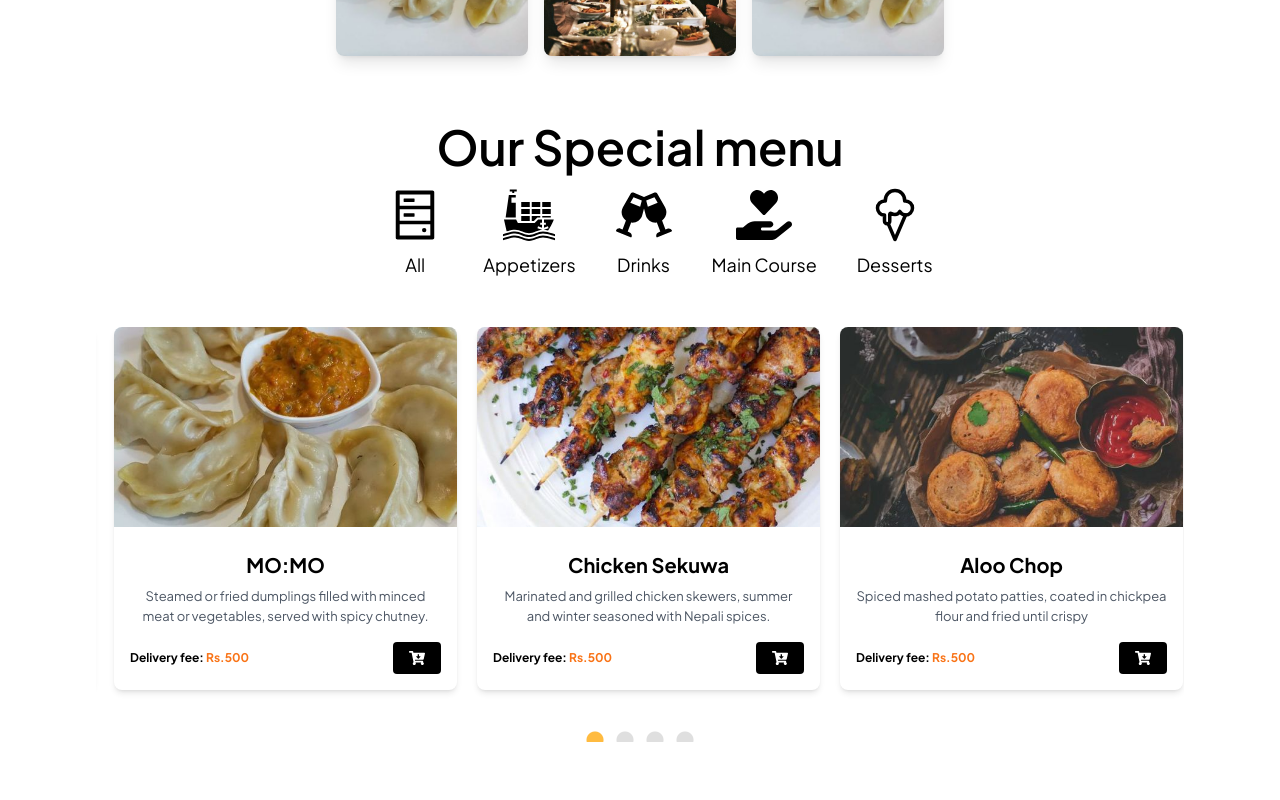
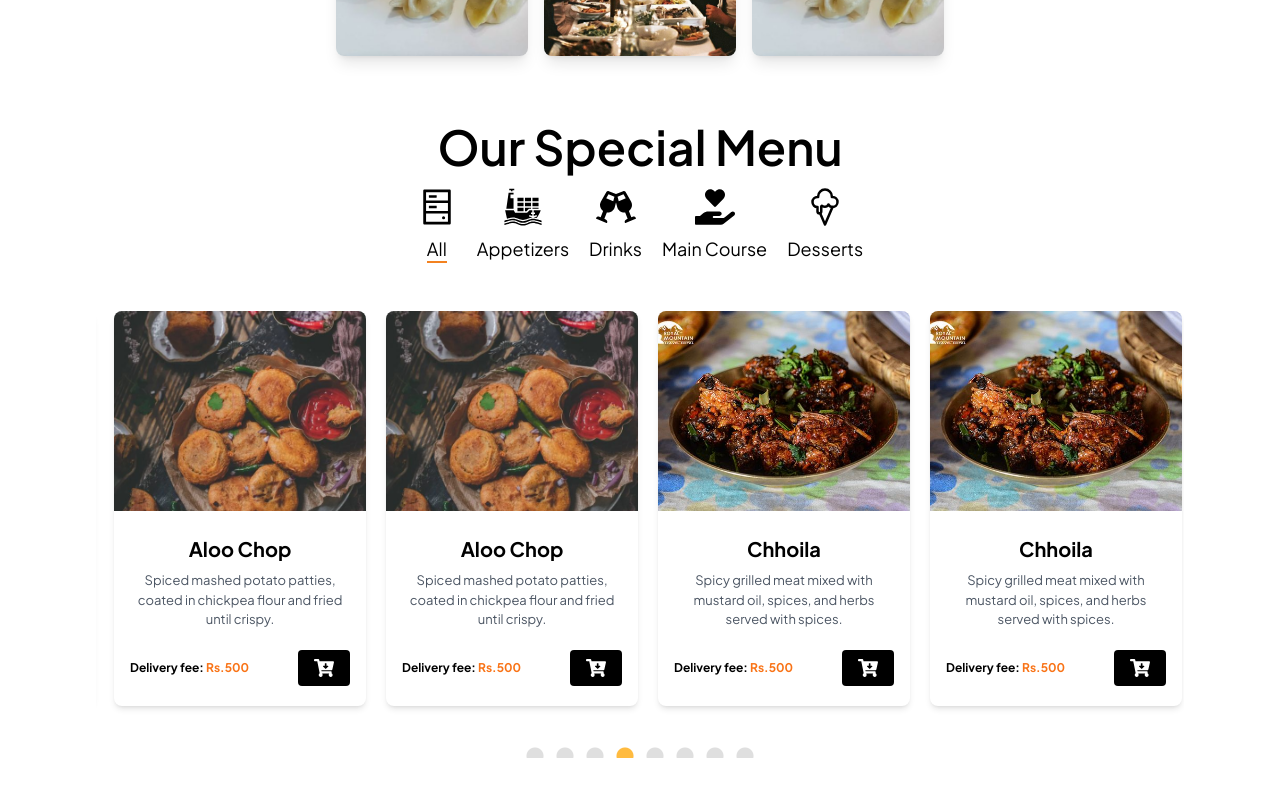
Before and after one commit to RajivMahato68/ResturantWebsite, a React (Vite) app: page / in a window 1280 px wide. Shown: the part 880-1680 px from the top of the page. Built offline with nearby package versions, Linux system fonts and the light colour scheme.

Commit message:
completed

```diff
--- a/src/components/Header/ChefAbout.jsx
+++ b/src/components/Header/ChefAbout.jsx
@@ -21,7 +21,7 @@ function AboutChef() {
   return (
     <div className="w-full bg-gray-100 py-12">
       {chefs.map((chef, index) => (
-        <div key={index} className="container mx-auto flex flex-col-reverse md:flex-row items-center justify-center md:justify-between mb-12">
+        <div key={index} className="container mx-auto flex flex-col-reverse md:flex-row items-center justify-center md:justify-between ">
           <div className="md:w-1/2 text-center md:text-left md:ml-[150px] mt-6 md:mt-0">
             <h3 className='text-orange-500 text-[12px] font-semibold w-[77px] h-[22px] mb-3 font-["Plus_Jakarta_Sans"] md:ml-[40px] ml-[100px]'>ABOUT CHEF</h3>
             <h2 className="text-3xl font-bold mb-4 ml-0 md:ml-10">{chef.title}</h2>
--- a/src/components/Header/FirstSection.jsx
+++ b/src/components/Header/FirstSection.jsx
@@ -12,12 +12,12 @@ function FirstSection() {
         backgroundPosition: 'center',
       }}
     >
-      <h1 className='text-center text-white text-[20px] md:text-[51px] pr-[35px] font-["Plus_Jakarta_Sans"] pt-[100px]'>
+      <h1 className='text-center text-white text-[16px] md:text-[51px]  pr-[35px] font-["Plus_Jakarta_Sans"] pt-[100px]'>
         Delicious food, warm and cozy ambiance.
       </h1>
       <div className='font-["Plus_Jakarta_Sans"] text-white text-[18px] text-lg mt-5'>
-        <p className='text-center'>Experience culinary artistry where flavors meet elegance. Welcome to a dining adventure that tantalizes your taste buds and</p>
-        <p className='md:pl-[155px] pl-[100px]'>warms your heart.</p>
+        <p className='md:px-[150px] px-5'>Experience culinary artistry where flavors meet elegance. Welcome to a dining adventure that tantalizes your taste buds and warms your heart.</p>
+        {/* <p className='md:pl-[155px] pl-[40px]'></p> */}
       </div>
       <div className='md:pl-[150px] pl-[30px] '>
       <button className=' bg-[#f38220] w-[118px] h-[44px] text-[16px] text-white font-["Plus_Jakarta_Sans"]text-center rounded mt-20 hover:bg-[#b9763a] md:justify-center mb-5'>Reservation</button>
--- a/src/components/Header/HomePage.jsx
+++ b/src/components/Header/HomePage.jsx
@@ -9,6 +9,7 @@ import ChefAbout from "./ChefAbout";
 import LatestNews from "./LatestNews";
 import Comment from "./Comment"
 import OurResturant from "./OurResturant";
+
 
 function HomePage() {
   return (
--- a/src/components/Header/Menu.jsx
+++ b/src/components/Header/Menu.jsx
@@ -3,8 +3,14 @@ import { AiOutlineHdd } from "react-icons/ai";
 import { GiCargoShip } from "react-icons/gi";
 import { FaGlassCheers } from "react-icons/fa";
 import { FaHandHoldingHeart } from "react-icons/fa";
-import { IoIceCreamOutline} from "react-icons/io5";
-import MenuCard from "./MenuCard"
+
+import { IoIceCreamOutline } from "react-icons/io5";
+import MenuCard from "./MenuCard";
+import image2 from '../../assets/menuCard.jfif';
+import image1 from '../../assets/card1.jpg';
+import image3 from '../../assets/menuCard2.jfif';
+import image4 from '../../assets/menuCard3.jfif';
+// import { HandPlatter } from 'lucide-react';
 
 const iconData = [
   { icon: AiOutlineHdd, text: 'All' },
@@ -14,30 +20,94 @@ const iconData = [
   { icon: IoIceCreamOutline, text: 'Desserts' },
 ];
 
+const allMenuItems = [
+  {
+    image: image1,
+    name: 'MO:MO',
+    description: 'Steamed or fried dumplings filled with minced meat or vegetables, served with spicy chutney.',
+    deliveryFee: '500',
+    category: 'Appetizers'
+  },
+  {
+    image: image2,
+    name: 'Chicken Sekuwa',
+    description: 'Marinated and grilled chicken skewers, summer and winter seasoned with Nepali spices.',
+    deliveryFee: '500',
+    category: 'Main Course',
+  },
+  {
+    image: image2,
+    name: 'Chicken Sekuwa',
+    description: 'Marinated and grilled chicken skewers, summer and winter seasoned with Nepali spices.',
+    deliveryFee: '500',
+    category: 'Drinks',
+  },
+  {
+    image: image3,
+    name: 'Aloo Chop',
+    description: 'Spiced mashed potato patties, coated in chickpea flour and fried until crispy.',
+    deliveryFee: '500',
+    category: 'Appetizers',
+  },
+  {
+    image: image3,
+    name: 'Aloo Chop',
+    description: 'Spiced mashed potato patties, coated in chickpea flour and fried until crispy.',
+    deliveryFee: '500',
+    category: 'Drinks',
+  },
+  {
+    image: image4,
+    name: 'Chhoila',
+    description: 'Spicy grilled meat mixed with mustard oil, spices, and herbs served with spices.',
+    deliveryFee: '500',
+    category: 'Main Course'
+  },
+  {
+    image: image4,
+    name: 'Chhoila',
+    description: 'Spicy grilled meat mixed with mustard oil, spices, and herbs served with spices.',
+    deliveryFee: '500',
+    category: 'Desserts'
+  },
+  {
+    image: image2,
+    name: 'Chocolate Cake',
+    description: 'Rich and moist chocolate cake with a creamy frosting.',
+    deliveryFee: '400',
+    category: 'Desserts'
+  }
+];
+
 function Menu() {
-  const [selectedIcon, setSelectedIcon] = useState(null);
+  const [selectedIcon, setSelectedIcon] = useState('All');
 
   const handleIconClick = (text) => {
     setSelectedIcon(text);
   };
 
+  // Filter menu items based on selected icon
+  const filteredItems = selectedIcon === 'All'
+    ? allMenuItems
+    : allMenuItems.filter(item => item.category === selectedIcon);
+
   return (
     <div className='text-center overflow-hidden'>
       <h1 className='text-3xl md:text-4xl lg:text-5xl font-["Plus_Jakarta_Sans"] font-semibold my-4'>
-        Our Special menu
+        Our Special Menu
       </h1>
-      <div className='flex justify-center '>
+      <div className='flex justify-center flex-wrap md:gap-5'>
         {iconData.map((item, index) => (
           <div
             key={index}
-            className='flex flex-col items-center cursor-pointer  md:ml-10 lg-ml-[70px] '
+            className='flex flex-col items-center cursor-pointer'
             onClick={() => handleIconClick(item.text)}
           >
-            <item.icon className='w-10 h-10 md:w-12 md:h-12 lg:w-14 lg:h-14' />
+            <item.icon className='md:w-10 w-7 md:h-10 h-7 ' />
             <p
-              className={`mt-2 text-base md:text-lg ${selectedIcon === item.text ? 'underline' : ''}`}
+              className={`mt-2 text-[14px] md:text-lg  ${selectedIcon === item.text ? 'underline' : ''}`}
               style={{
-                textDecoration: selectedIcon === item.text ? 'none' : '',
+                textDecoration: 'none',
                 boxShadow: selectedIcon === item.text ? 'inset 0 -2px 0 0 #f38220' : 'none',
               }}
             >
@@ -47,7 +117,7 @@ function Menu() {
         ))}
       </div>
       <div className='mt-8'>
-        <MenuCard />
+        <MenuCard menuItems={filteredItems} />
       </div>
     </div>
   );
--- a/src/components/Header/MenuCard.jsx
+++ b/src/components/Header/MenuCard.jsx
@@ -1,48 +1,19 @@
 import React from 'react';
-import image1 from '../../assets/card1.jpg';
-import image2 from '../../assets/menuCard.jfif';
-import image3 from '../../assets/menuCard2.jfif';
-import image4 from '../../assets/menuCard3.jfif';
 import { FaCartArrowDown } from "react-icons/fa";
 import { CiSquarePlus } from "react-icons/ci";
 import Slider from "react-slick";
 import "slick-carousel/slick/slick.css";
 import "slick-carousel/slick/slick-theme.css";
 
-const menuItems = [
-  {
-    image: image1,
-    name: 'MO:MO',
-    description: 'Steamed or fried dumplings filled with minced meat or vegetables, served with spicy chutney.',
-    deliveryFee: '500'
-  },
-  {
-    image: image2,
-    name: 'Chicken Sekuwa',
-    description: 'Marinated and grilled chicken skewers, summer and winter seasoned with Nepali spices.',
-    deliveryFee: '500'
-  },
-  {
-    image: image3,
-    name: 'Aloo Chop',
-    description: 'Spiced mashed potato patties, coated in chickpea flour and fried until crispy',
-    deliveryFee: '500'
-  },
-  {
-    image: image4,
-    name: 'Chhoila',
-    description: 'Spicy grilled meat mixed with mustard oil, spices, and herbs served with spices.',
-    deliveryFee: '500'
-  }
-];
-
-function MenuCard() {
+function MenuCard({ menuItems }) {
   const settings = {
     dots: true,
     infinite: true,
     speed: 500,
-    slidesToShow: 3,
+    slidesToShow: 4,
     slidesToScroll: 1,
+    autoplay: true,
+    autoplaySpeed: 2000,
     responsive: [
       {
         breakpoint: 1024,
@@ -71,7 +42,7 @@ function MenuCard() {
           <div
             key={index}
             className="relative bg-white rounded-lg shadow-md overflow-hidden group mx-2"
-            style={{ width: '100%', maxWidth: '300px', height: '100%', maxHeight: '500px' }}
+            style={{ width: '242px', height: '433px' }}
           >
             <img src={menuItem.image} alt={menuItem.name} className="w-full h-[200px] object-cover" />
             <div className="p-4 h-[calc(100%-200px)]">
@@ -82,14 +53,13 @@ function MenuCard() {
                   <span className='text-black font-["Plus_Jakarta_Sans"]'>Delivery fee: <span className='text-orange-500'>Rs.</span></span>
                   {menuItem.deliveryFee}
                 </p>
-                <button className="bg-black group-hover:bg-orange-500 text-white font-bold py-2 px-4 rounded transition-colors duration-300 flex items-center">
-                  <FaCartArrowDown />
-                </button>
+                <div className="flex items-center">
+                  <CiSquarePlus className="text-orange-500 w-11 h-11 opacity-0 group-hover:opacity-100 transition-opacity duration-300 " />
+                  <button className="bg-black group-hover:bg-orange-500 text-white font-bold py-2 px-4 rounded transition-colors duration-300 flex items-center">
+                    <FaCartArrowDown className="w-5 h-5" />
+                  </button>
+                </div>
               </div>
-            </div>
-            {/* Plus Icon Container */}
-            <div className="absolute inset-0 flex items-center justify-center opacity-0 group-hover:opacity-100 transition-opacity duration-300 md:mt-[300px] md:ml-[170px] mt-[322px] ml-[95px]">
-              <CiSquarePlus className="text-orange-500 text-5xl" />
             </div>
             <div className="absolute inset-0 opacity-0 group-hover:opacity-100 text-left mt-2 ml-1 duration-300">
               <span className="bg-orange-500 text-white px-2 py-1 font-['Plus_Jakarta_Sans'] text-[14px]">
```
Also changed, not shown: src/components/Header/LatestNews.jsx (+6 -3 lines), src/components/Menu/MenuPage.jsx (line endings or trailing spaces), src/components/index.js (line endings or trailing spaces).
